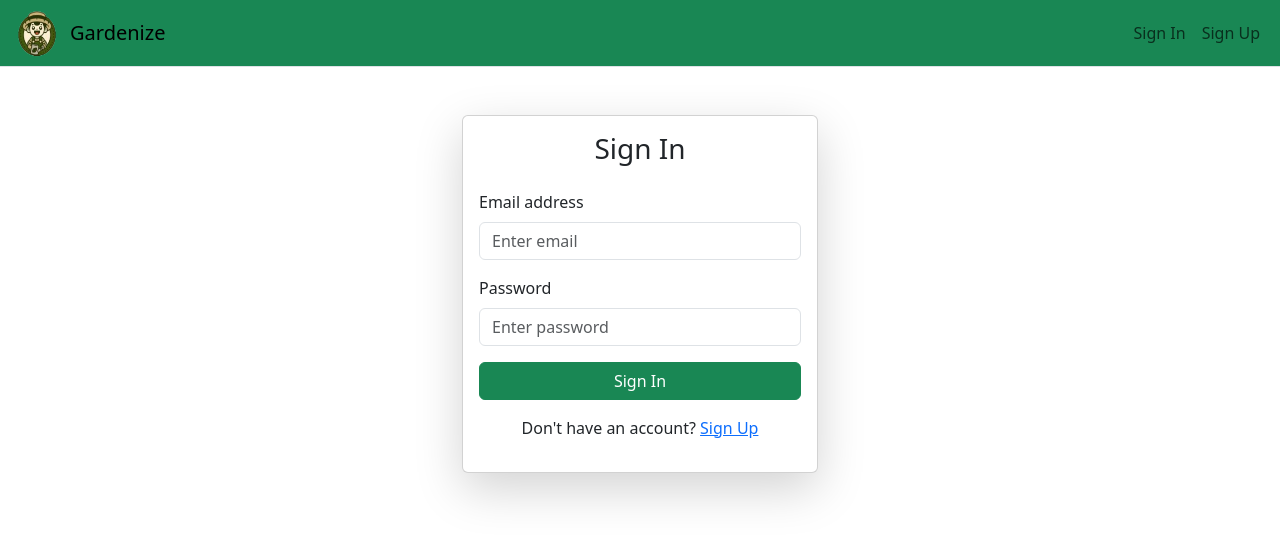
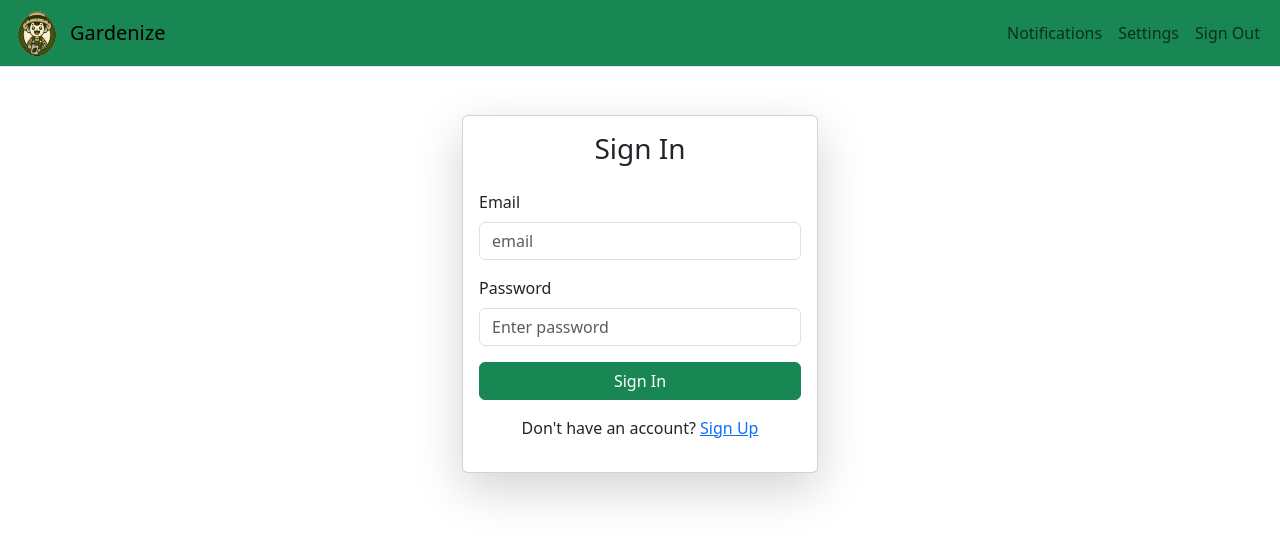
Before and after one commit to 2060485/GardenizeFE, a React (Create React App) app in the folder my-app/: page /SignIn in a window 1280 px wide. Shown: the top 540 px of the page. Built offline with nearby package versions, Linux system fonts and the light colour scheme; sample sign-in values are in the browser's storage.

Commit message:
sign in with backend working

```diff
--- a/my-app/src/components/AppRoutes.js
+++ b/my-app/src/components/AppRoutes.js
@@ -6,15 +6,22 @@ import NotFound from './NotFound';
 import Settings from './Settings';
 import SignIn from './SignIn';
 import SignUp from './SignUp';
+import PrivateRoute from './PrivateRoute';
 
 const AppRoutes = () => {
   return (
     <Routes>
-      <Route path="/" element={<Home/>} />
-      <Route path="/Settings" element={<Settings/>} />
-      <Route path="/SignIn" element={<SignIn/>} />
-      <Route path="/SignUp" element={<SignUp/>} />
-      <Route path="*" element={<NotFound/>} />
+      <Route path="/" element={<Home />} />
+      <Route path="/Settings"
+      element={
+          <PrivateRoute>
+            <Settings />
+          </PrivateRoute>
+        }
+      />
+      <Route path="/SignIn" element={<SignIn />} />
+      <Route path="/SignUp" element={<SignUp />} />
+      <Route path="*" element={<NotFound />} />
     </Routes>
   );
 };
--- a/my-app/src/components/Header.js
+++ b/my-app/src/components/Header.js
@@ -9,13 +9,15 @@ function Header() {
 
     useEffect(() => {
         const checkToken = () => {
-            const token = localStorage.getItem('token');
+            const token = localStorage.getItem('authToken');
+
             if (token) {
                 setIsAuthenticated(true);
             } else {
                 setIsAuthenticated(false);
             }
         };
+
         checkToken();
     }, []);
 
@@ -25,7 +27,7 @@ function Header() {
 
     const handleSignOut = () => {
         setIsAuthenticated(false);
-        localStorage.removeItem('token');
+        localStorage.removeItem('authToken');
         navigate('/signIn');
     };
 
@@ -38,9 +40,9 @@ function Header() {
                     <button className="navbar-toggler" type="button" data-bs-toggle="collapse" data-bs-target="#navbarNav" aria-controls="navbarNav" aria-expanded="false" aria-label="Toggle navigation">
                         <span className="navbar-toggler-icon"></span>
                     </button>
-                    <div className="collapse navbar-collapse justify-content-end" id='navbarNav'>
+                    <div className="collapse navbar-collapse justify-content-end" id="navbarNav">
                         <ul className="navbar-nav">
-                            {isAuthenticated && (
+                            {isAuthenticated ? (
                                 <>
                                     <li className="nav-item">
                                         <a className={`nav-link ${activePage === '/notifications' ? 'active' : ''}`} href="/notifications" onClick={() => handleNavLinkClick('/notifications')}>Notifications</a>
@@ -52,8 +54,7 @@ function Header() {
                                         <a className="nav-link" href="/" onClick={handleSignOut}>Sign Out</a>
                                     </li>
                                 </>
-                            )}
-                            {!isAuthenticated && (
+                            ) : (
                                 <>
                                     <li className="nav-item">
                                         <a className={`nav-link ${activePage === '/signIn' ? 'active' : ''}`} href="/signIn" onClick={() => handleNavLinkClick('/signIn')}>Sign In</a>
--- /dev/null
+++ b/my-app/src/components/PrivateRoute.js
@@ -0,0 +1,14 @@
+import { Navigate, useLocation } from 'react-router-dom';
+
+function PrivateRoute({ children }) {
+    const location = useLocation();
+    const token = localStorage.getItem('authToken');
+
+    if (!token) {
+        return <Navigate to="/signIn" state={{ from: location }} replace />;
+    }
+
+    return children;
+}
+
+export default PrivateRoute;
--- a/my-app/src/components/SignIn.js
+++ b/my-app/src/components/SignIn.js
@@ -3,38 +3,50 @@ import { useNavigate } from 'react-router-dom';
     import axios from 'axios';
     import 'bootstrap/dist/css/bootstrap.min.css';
 
+    const baseURL = "https://localhost:3001/api/login";
+
     function SignIn() {
-    const [email, setEmail] = useState('');
-    const [password, setPassword] = useState('');
-    const [error, setError] = useState('');
         const navigate = useNavigate();
+        const [login, setLogin] = useState({
+            email: "",
+            password: "",
+        });
+        const [error, setError] = useState("");
+
+        const handleChange = (e) => {
+            const { name, value } = e.target;
+            setLogin({ ...login, [name]: value });
+        };
 
         const handleSubmit = async (e) => {
             e.preventDefault();
 
-        if (!email || !password) {
-            setError('Please fill in all fields');
+            if (!login.email || !login.password) {
+                setError("Please fill in all fields.");
                 return;
             }
 
+            setError("");
+            const userData = {
+                email: login.email,
+                password: login.password
+            };
+
             try {
-            const response = await axios.post('https://localhost:3001/api/login', {
-                email: email,
-                password: password
-            });
+                const response = await axios.post(baseURL, userData);
 
-            console.log(response.data); // Log the response object
-
-            // Check if token exists in the response
                 if (response.data.token) {
-                localStorage.setItem('authToken', response.data.token); // Store the token in localStorage
-                navigate('/'); // Navigate to home page if successful login
+                    localStorage.setItem("authToken", response.data.token);
+                    console.log("Logged in successfully");
+                    navigate("/");
+                    window.location.reload();
+                }
+            } catch (err) {
+                if (err.response) {
+                    setError(err.response.data.error || "Invalid credentials.");
                 } else {
-                setError('Invalid credentials. Please try again.'); // Set error if credentials are incorrect
+                    setError("An error occurred. Please try again later.");
                 }
-        } catch (error) {
-            console.error('Login failed', error);
-            setError('An error occurred. Please try again later.');
             }
         };
 
@@ -48,14 +60,15 @@ function SignIn() {
                                 {error && <div className="alert alert-danger">{error}</div>}
                                 <form onSubmit={handleSubmit}>
                                     <div className="mb-3">
-                                    <label htmlFor="email" className="form-label">Email address</label>
+                                        <label htmlFor="email" className="form-label">Email</label>
                                         <input
-                                        type="email"
+                                            type="text"
                                             className="form-control"
                                             id="email"
-                                        value={email}
-                                        onChange={(e) => setEmail(e.target.value)}
-                                        placeholder="Enter email"
+                                            name="email"
+                                            value={login.email}
+                                            onChange={handleChange}
+                                            placeholder="email"
                                             required
                                         />
                                     </div>
@@ -65,8 +78,9 @@ function SignIn() {
                                             type="password"
                                             className="form-control"
                                             id="password"
-                                        value={password}
-                                        onChange={(e) => setPassword(e.target.value)}
+                                            name="password"
+                                            value={login.password}
+                                            onChange={handleChange}
                                             placeholder="Enter password"
                                             required
                                         />
--- a/my-app/src/components/SignUp.js
+++ b/my-app/src/components/SignUp.js
@@ -37,8 +37,7 @@ function SignUp() {
                 password: formData.password,
             });
             console.log("Sign up successful:", response.data);
-            localStorage.setItem("authToken", response.data.token);
-            navigate("/");
+            navigate("/SignIn");
         } catch (error) {
             if (error.response && error.response.status === 409) {
                 setError("Account with this email already exists.");
```
Also changed, not shown: 1 other file (tests, documents, lock files or other folders). Lines whose indentation alone changed are shown as unchanged.
